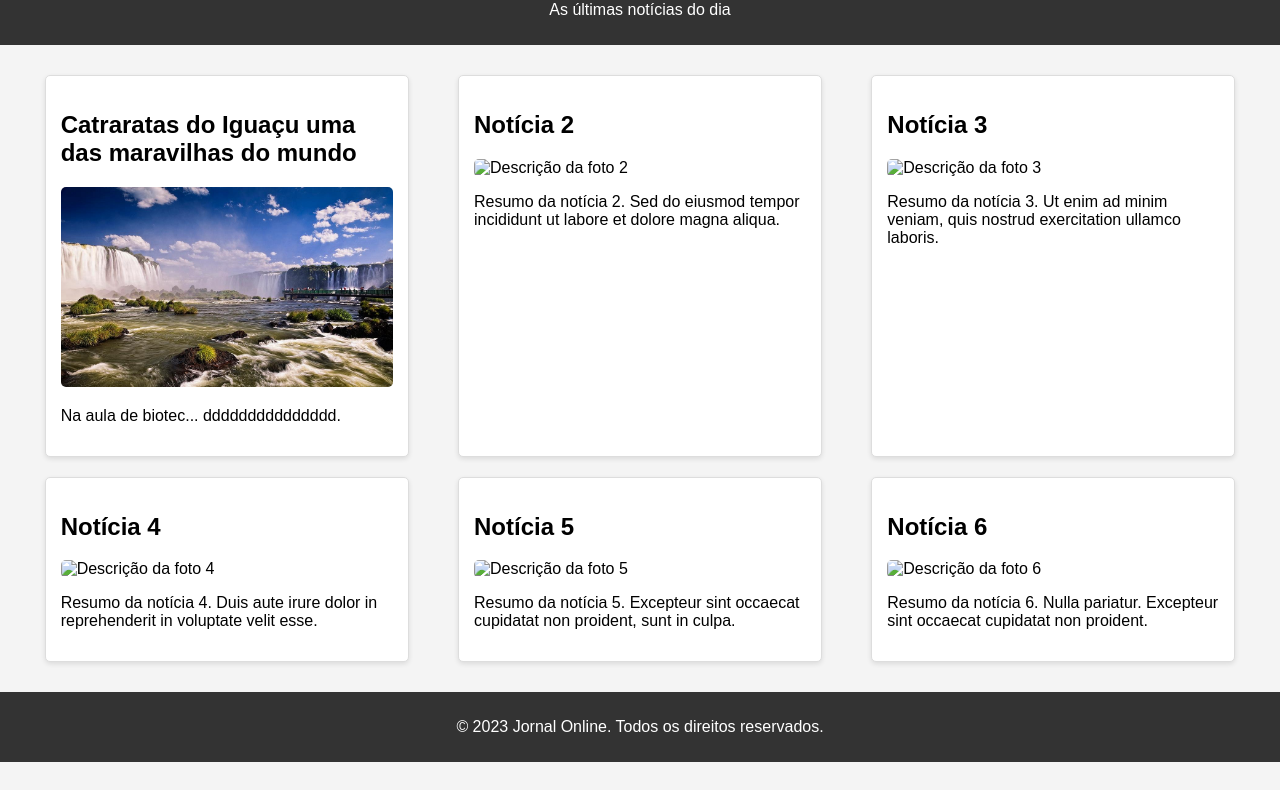
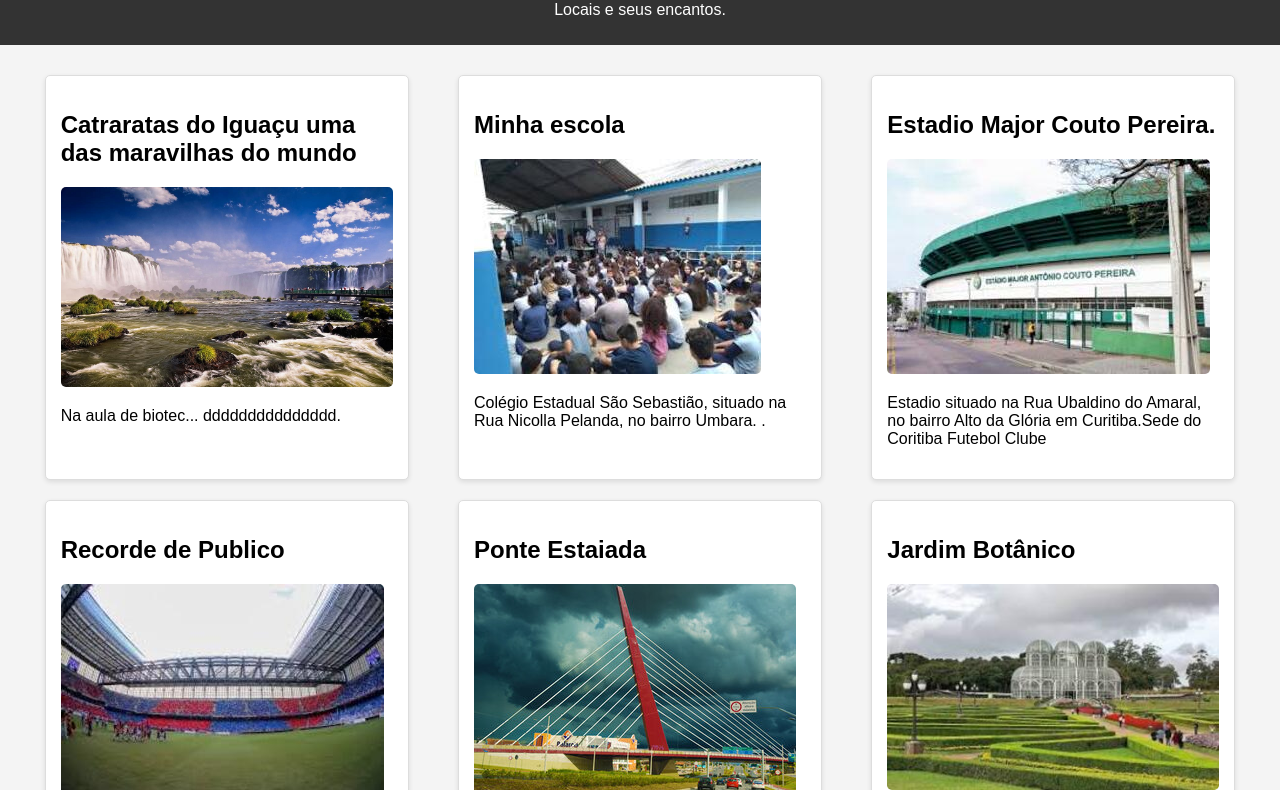
Before and after one commit to GGiozinn/Viagens-escolar, a plain HTML site: page index.html in a window 1280 px wide. Shown: the part 62-852 px from the top of the page. Before the commit the page ends 824 px from the top, so only its background shows below. Drawn offline with Linux system fonts and the light colour scheme.

Commit message:
Add files via upload

```diff
--- a/index.html
+++ b/index.html
@@ -3,13 +3,13 @@
 <head>
     <meta charset="UTF-8">
     <meta name="viewport" content="width=device-width, initial-scale=1.0">
-    <title>Jornal Online</title>
+    <title>Memórias</title>
     <link rel="stylesheet" href="styles.css">
 </head>
 <body>
     <header>
-        <h1>Jornal Online</h1>
-        <p>As últimas notícias do dia</p>
+        <h1>Jornal as Memórias </h1>
+        <p>Locais e seus encantos.</p>
     </header>
     <main>
         <section class="news">
@@ -19,34 +19,36 @@
                 <p>Na aula de biotec... ddddddddddddddd.</p>
             </article>
             <article>
-                <h2>Notícia 2</h2>
-                <img src="foto2.jpg" alt="Descrição da foto 2">
-                <p>Resumo da notícia 2. Sed do eiusmod tempor incididunt ut labore et dolore magna aliqua.</p>
+                <h2>Minha escola</h2>
+                <img src="sebastiao .jpeg" alt="Descrição da foto 2">
+                <p>Colégio Estadual São Sebastião, situado na Rua Nicolla Pelanda, no bairro Umbara. .</p>
             </article>
             <article>
-                <h2>Notícia 3</h2>
-                <img src="foto3.jpg" alt="Descrição da foto 3">
-                <p>Resumo da notícia 3. Ut enim ad minim veniam, quis nostrud exercitation ullamco laboris.</p>
+                <h2>Estadio Major Couto Pereira.</h2>
+                <img src="couto.jpeg" alt="Descrição da foto 3">
+                <p>Estadio situado na Rua Ubaldino do Amaral, no bairro Alto da Glória em Curitiba.Sede do Coritiba Futebol Clube</p>
             </article>
             <article>
-                <h2>Notícia 4</h2>
-                <img src="foto4.jpg" alt="Descrição da foto 4">
-                <p>Resumo da notícia 4. Duis aute irure dolor in reprehenderit in voluptate velit esse.</p>
+                <h2>Recorde de Publico</h2>
+                <img src="liga aren .jpeg" alt="Descrição da foto 4">
+                <p>Liga Arena,Estadio situado em Curitib/PR, que tem como recorde de Publico um jogo do Paraná Clube.</p>
             </article>
             <article>
-                <h2>Notícia 5</h2>
-                <img src="foto5.jpg" alt="Descrição da foto 5">
-                <p>Resumo da notícia 5. Excepteur sint occaecat cupidatat non proident, sunt in culpa.</p>
+                <h2>Ponte Estaiada</h2>
+                <img src="ponte estaiada .jpg" alt="Descrição da foto 5">
+                <p>Ponte Estaida,Um ponto turistico em Curitiba..</p>
             </article>
             <article>
-                <h2>Notícia 6</h2>
-                <img src="foto6.jpg" alt="Descrição da foto 6">
-                <p>Resumo da notícia 6. Nulla pariatur. Excepteur sint occaecat cupidatat non proident.</p>
+                <h2>Jardim Botânico</h2>
+                <img src="jardim otanico.jpeg" alt="Descrição da foto 6">
+                <p>O Jardim Botânico de Curitiba, ou Jardim Botânico Francisca Rischbieter, é um dos principais pontos turísticos da cidade de Curitiba, capital do estado brasileiro do Paraná. Localiza-se no bairro Jardim Botânico. Em 2007 foi o monumento mais votado numa eleição para escolha das Sete Maravilhas do Brasil, promovido pelo site Mapa-Mundi.[1]
+
+                    .</p>
             </article>
         </section>
     </main>
     <footer>
-        <p>&copy; 2023 Jornal Online. Todos os direitos reservados.</p>
+        <p>&copy; Professor Rafael - Programação / Col.São Sebastião e Col.Flávio Fereira da Luz.</p>
     </footer>
 </body>
 </html>
```
Also changed, not shown: couto.jpeg (added), jardim otanico.jpeg (added), lago azul.jpeg (added), liga aren .jpeg (added), ponte estaiada .jpg (added), sebastiao .jpeg (added).
